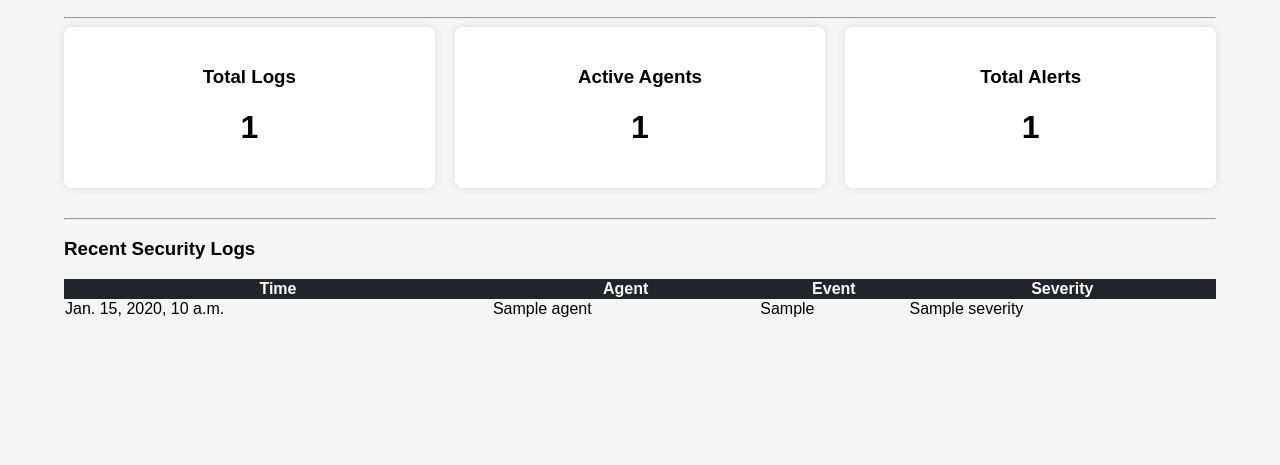
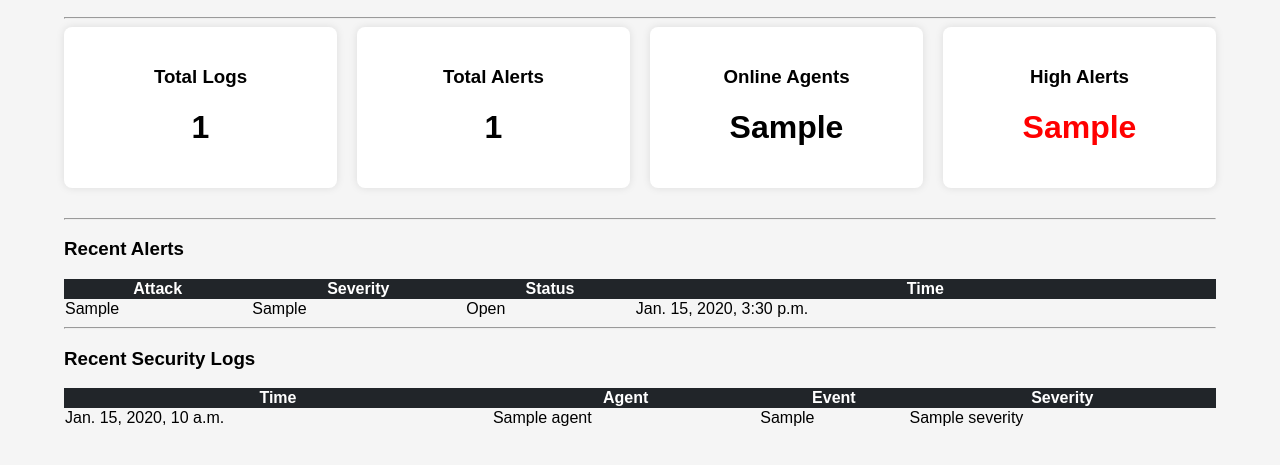
Before and after one commit to Rasika28-cs/AI-SIEM-PROJECT, a Django app: template backend/templates/dashboard.html in a window 1280 px wide. Shown: the part 143-608 px from the top of the page. Run offline with Django 5.2, Linux system fonts and the light colour scheme; tables that the repository leaves empty hold one stand-in row (values such as "Sample post"); the template is opened without the code that fills it: values that come from a table or form of the project are taken from there, most other values are stand-ins (such as "Sample title", 1, 10 or a date in 2020).

Commit message:
Day 10: Add dashboard analytics cards and recent alerts

```diff
--- a/backend/templates/dashboard.html
+++ b/backend/templates/dashboard.html
@@ -10,22 +10,85 @@
 
 <div style="display:flex; gap:20px; margin-bottom:30px;">
 
+
 <div class="card" style="flex:1; text-align:center;">
     <h3>Total Logs</h3>
     <h1>{{ total_logs }}</h1>
 </div>
 
-    <div class="card" style="flex:1; text-align:center;">
-        <h3>Active Agents</h3>
-        <h1>{{ total_agents }}</h1>
-    </div>
 
 <div class="card" style="flex:1; text-align:center;">
     <h3>Total Alerts</h3>
     <h1>{{ total_alerts }}</h1>
 </div>
 
+
+<div class="card" style="flex:1; text-align:center;">
+    <h3>Online Agents</h3>
+    <h1>{{ online_agents }}</h1>
 </div>
+
+
+<div class="card" style="flex:1; text-align:center;">
+    <h3>High Alerts</h3>
+    <h1 style="color:red;">
+        {{ high_alerts }}
+    </h1>
+</div>
+
+
+</div>
+
+<hr>
+
+<h3>Recent Alerts</h3>
+
+
+<table style="width:100%; border-collapse:collapse;">
+
+
+<tr style="background:#212529; color:white;">
+
+<th>Attack</th>
+<th>Severity</th>
+<th>Status</th>
+<th>Time</th>
+
+</tr>
+
+
+{% for alert in recent_alerts %}
+
+<tr>
+
+<td>{{ alert.attack_type }}</td>
+
+<td>{{ alert.severity }}</td>
+
+<td>{{ alert.status }}</td>
+
+<td>{{ alert.created_time }}</td>
+
+</tr>
+
+
+{% empty %}
+
+<tr>
+
+<td colspan="4">
+
+No alerts found.
+
+</td>
+
+</tr>
+
+
+{% endfor %}
+
+
+</table>
 
 <hr>
 
```
Also changed, not shown: backend/dashboard/views.py (+21 -0 lines). Lines whose indentation alone changed are shown as unchanged.
